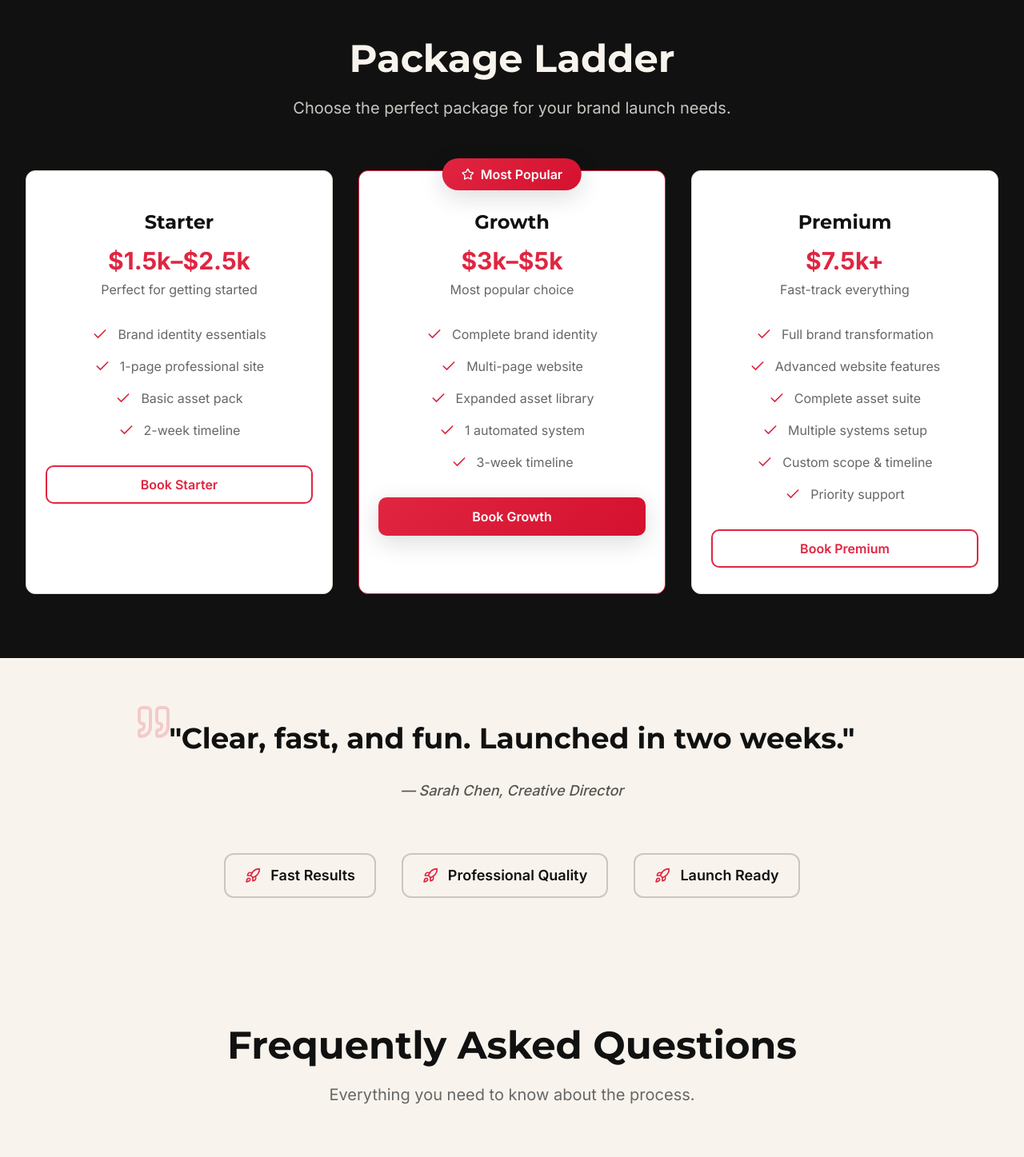
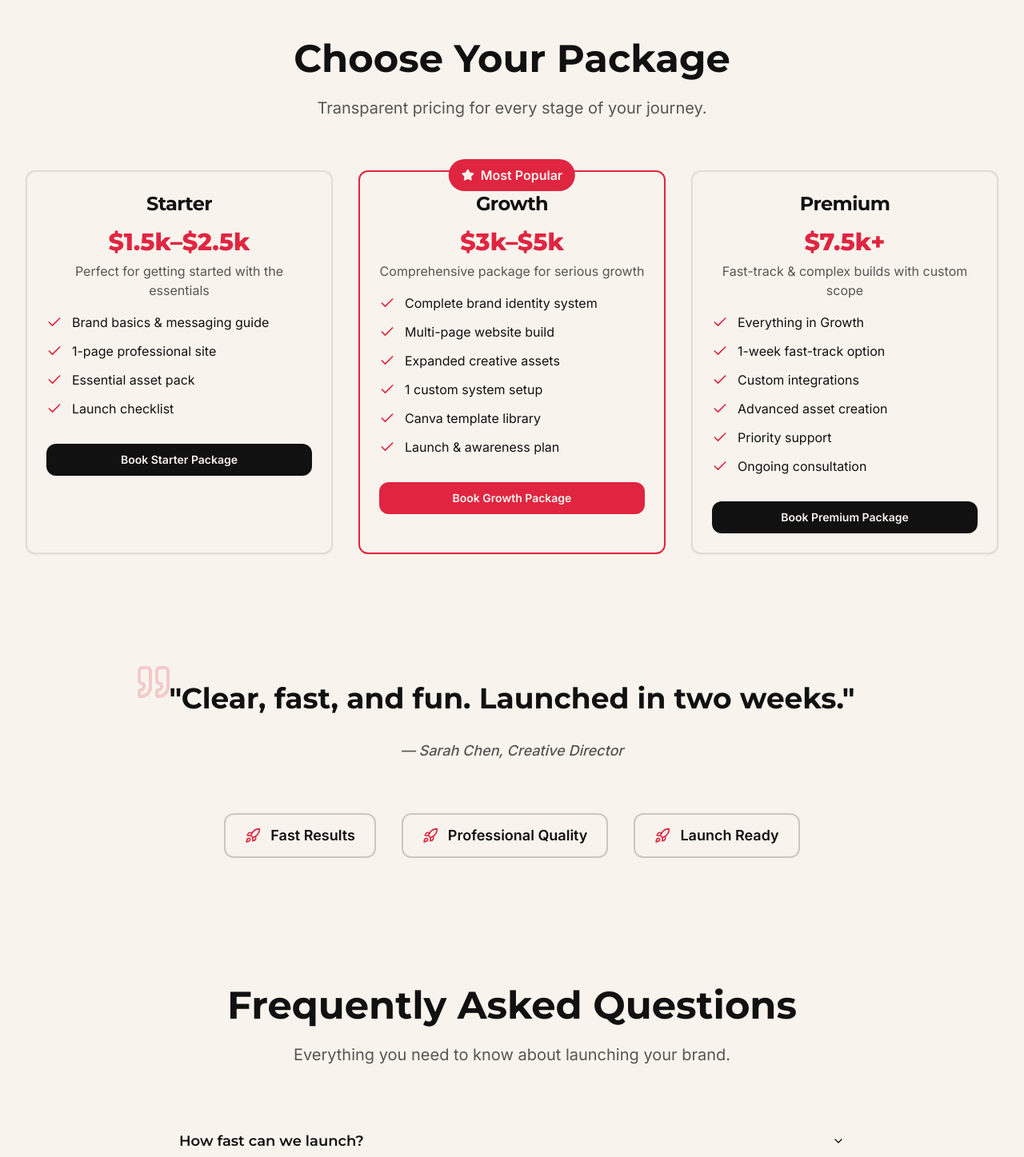
Before and after one commit to lynnslens/launchspark-kit, a React (Vite) app: page / in a window 1280 px wide. Shown: the part 2360-3807 px from the top of the page at 80% size. Built offline with nearby package versions, Linux system fonts and the light colour scheme.

Commit message:
Complete landing page sections
Completed the PackageLadder and FAQ sections of the landing page.

```diff
--- a/src/components/FAQ.tsx
+++ b/src/components/FAQ.tsx
@@ -8,28 +8,28 @@ import {
 const faqs = [
   {
     question: "How fast can we launch?",
-    answer: "Most projects ship in 2–4 weeks. We can accommodate rush projects with our 1-Week Fast-Track option for an additional fee.",
+    answer: "Most ship in 2–4 weeks. We also offer a 1-Week Fast-Track option for simple projects."
   },
   {
     question: "Do I keep everything?",
-    answer: "Yes. You own the site and assets completely. We provide everything in editable formats so you can update and expand as needed.",
+    answer: "Yes, you own the site & assets. Everything is transferable and you have full control."
   },
   {
     question: "What platforms do you use?",
-    answer: "Lovable.dev for websites, Canva for templates, and professional POD tools as needed. All platforms are user-friendly and industry-standard.",
+    answer: "Lovable.dev for websites, Canva for templates, and various POD platforms for products."
   },
   {
-    question: "What if I need it ASAP?",
-    answer: "Ask about the 1-Week Fast-Track. We can prioritize your project and deliver a complete brand package in just one week for time-sensitive launches.",
+    question: "Is there a rush option?",
+    answer: "Ask about the 1-Week Fast-Track. Perfect for urgent launches with simplified scope."
   },
   {
-    question: "What's included in the training?",
-    answer: "Quick-start training covers how to edit your site, use your assets, and implement your launch checklist. All delivered via screen recordings and written guides.",
+    question: "What's included in the brand identity?",
+    answer: "Name refinement, tagline, color palette, fonts, logo concepts, and complete messaging guide."
   },
   {
-    question: "Can I make changes during the process?",
-    answer: "Absolutely! We include revision rounds in each package and encourage feedback throughout the build process to ensure you love the final result.",
-  },
+    question: "Do you provide ongoing support?",
+    answer: "Initial handoff includes training. Ongoing support available as add-on service."
+  }
 ];
 
 const FAQ = () => {
@@ -37,25 +37,21 @@ const FAQ = () => {
     <section id="faq" className="py-20 bg-background">
       <div className="max-w-4xl mx-auto px-4 sm:px-6 lg:px-8">
         <div className="text-center mb-16">
-          <h2 className="text-3xl sm:text-4xl lg:text-5xl font-bold text-charcoal mb-6">
+          <h2 className="text-3xl sm:text-4xl lg:text-5xl font-heading font-bold text-charcoal mb-6">
             Frequently Asked Questions
           </h2>
-          <p className="text-xl text-muted-foreground">
-            Everything you need to know about the process.
+          <p className="text-xl text-charcoal/70">
+            Everything you need to know about launching your brand.
           </p>
         </div>
 
-        <Accordion type="single" collapsible className="space-y-4">
+        <Accordion type="single" collapsible className="w-full">
           {faqs.map((faq, index) => (
-            <AccordionItem
-              key={index}
-              value={`item-${index}`}
-              className="border border-border rounded-lg px-6 hover:shadow-soft transition-all duration-300"
-            >
-              <AccordionTrigger className="text-left text-lg font-semibold text-charcoal hover:text-red py-6">
+            <AccordionItem key={index} value={`item-${index}`} className="border-charcoal/20">
+              <AccordionTrigger className="text-left font-heading font-semibold text-lg text-charcoal hover:text-red">
                 {faq.question}
               </AccordionTrigger>
-              <AccordionContent className="text-muted-foreground text-base leading-relaxed pb-6">
+              <AccordionContent className="text-charcoal/70 text-base leading-relaxed">
                 {faq.answer}
               </AccordionContent>
             </AccordionItem>
--- a/src/components/PackageLadder.tsx
+++ b/src/components/PackageLadder.tsx
@@ -1,104 +1,113 @@
+import { Card, CardContent, CardDescription, CardHeader, CardTitle } from "@/components/ui/card";
 import { Button } from "@/components/ui/button";
-import { Card, CardContent, CardHeader } from "@/components/ui/card";
 import { Check, Star } from "lucide-react";
 
 const packages = [
   {
     name: "Starter",
     price: "$1.5k–$2.5k",
-    description: "Perfect for getting started",
+    description: "Perfect for getting started with the essentials",
     features: [
-      "Brand identity essentials",
+      "Brand basics & messaging guide",
       "1-page professional site",
-      "Basic asset pack",
-      "2-week timeline",
+      "Essential asset pack",
+      "Launch checklist"
     ],
-    cta: "Book Starter",
-    popular: false,
+    cta: "Book Starter Package",
+    popular: false
   },
   {
     name: "Growth",
     price: "$3k–$5k",
-    description: "Most popular choice",
+    description: "Comprehensive package for serious growth",
     features: [
-      "Complete brand identity",
-      "Multi-page website",
-      "Expanded asset library",
-      "1 automated system",
-      "3-week timeline",
+      "Complete brand identity system",
+      "Multi-page website build",
+      "Expanded creative assets",
+      "1 custom system setup",
+      "Canva template library",
+      "Launch & awareness plan"
     ],
-    cta: "Book Growth",
-    popular: true,
+    cta: "Book Growth Package",
+    popular: true
   },
   {
     name: "Premium",
     price: "$7.5k+",
-    description: "Fast-track everything",
+    description: "Fast-track & complex builds with custom scope",
     features: [
-      "Full brand transformation",
-      "Advanced website features",
-      "Complete asset suite",
-      "Multiple systems setup",
-      "Custom scope & timeline",
+      "Everything in Growth",
+      "1-week fast-track option",
+      "Custom integrations",
+      "Advanced asset creation",
       "Priority support",
+      "Ongoing consultation"
     ],
-    cta: "Book Premium",
-    popular: false,
-  },
+    cta: "Book Premium Package",
+    popular: false
+  }
 ];
 
 const PackageLadder = () => {
   return (
-    <section id="packages" className="py-20 bg-charcoal">
+    <section id="packages" className="py-20 bg-background">
       <div className="max-w-7xl mx-auto px-4 sm:px-6 lg:px-8">
         <div className="text-center mb-16">
-          <h2 className="text-3xl sm:text-4xl lg:text-5xl font-bold text-cream mb-6">
-            Package Ladder
+          <h2 className="text-3xl sm:text-4xl lg:text-5xl font-heading font-bold text-charcoal mb-6">
+            Choose Your Package
           </h2>
-          <p className="text-xl text-cream/80 max-w-3xl mx-auto">
-            Choose the perfect package for your brand launch needs.
+          <p className="text-xl text-charcoal/70 max-w-3xl mx-auto">
+            Transparent pricing for every stage of your journey.
           </p>
         </div>
 
-        <div className="grid md:grid-cols-3 gap-8">
+        <div className="grid grid-cols-1 md:grid-cols-3 gap-8">
           {packages.map((pkg, index) => (
             <Card
               key={index}
-              className={`relative text-center transition-all duration-300 hover:scale-105 ${
+              className={`relative border-2 hover:shadow-elevated transition-all duration-300 ${
                 pkg.popular
-                  ? "border-red bg-card shadow-red-glow"
-                  : "border-border bg-card hover:shadow-elevated"
+                  ? 'border-red shadow-red-glow bg-cream'
+                  : 'border-charcoal/10 bg-cream'
               }`}
             >
               {pkg.popular && (
                 <div className="absolute -top-4 left-1/2 transform -translate-x-1/2">
-                  <div className="bg-gradient-accent text-white px-6 py-2 rounded-full flex items-center gap-2 shadow-elevated">
-                    <Star className="w-4 h-4" />
-                    <span className="font-semibold">Most Popular</span>
+                  <div className="bg-red text-cream px-4 py-2 rounded-full flex items-center gap-2 font-semibold">
+                    <Star className="w-4 h-4 fill-current" />
+                    Most Popular
                   </div>
                 </div>
               )}
 
-              <CardHeader className="pb-8 pt-12">
-                <h3 className="text-2xl font-bold text-charcoal mb-2">{pkg.name}</h3>
-                <div className="text-3xl font-bold text-red mb-2">{pkg.price}</div>
-                <p className="text-muted-foreground">{pkg.description}</p>
+              <CardHeader className="text-center pb-4">
+                <CardTitle className="text-2xl font-heading font-bold text-charcoal mb-2">
+                  {pkg.name}
+                </CardTitle>
+                <div className="text-3xl font-heading font-extrabold text-red mb-3">
+                  {pkg.price}
+                </div>
+                <CardDescription className="text-charcoal/70 text-base">
+                  {pkg.description}
+                </CardDescription>
               </CardHeader>
 
-              <CardContent className="pb-8">
-                <ul className="space-y-4 mb-8">
+              <CardContent>
+                <ul className="space-y-3 mb-8">
                   {pkg.features.map((feature, featureIndex) => (
-                    <li key={featureIndex} className="flex items-center justify-center gap-3">
-                      <Check className="w-5 h-5 text-red flex-shrink-0" />
-                      <span className="text-muted-foreground">{feature}</span>
+                    <li key={featureIndex} className="flex items-start gap-3">
+                      <Check className="w-5 h-5 text-red mt-0.5 flex-shrink-0" />
+                      <span className="text-charcoal">{feature}</span>
                     </li>
                   ))}
                 </ul>
 
                 <Button
-                  variant={pkg.popular ? "hero" : "hero-outline"}
-                  size="lg"
-                  className="w-full"
+                  className={`w-full font-semibold py-3 rounded-lg transition-all duration-300 ${
+                    pkg.popular
+                      ? 'bg-red hover:bg-red/90 text-cream'
+                      : 'bg-charcoal hover:bg-charcoal/90 text-cream'
+                  }`}
                   onClick={() => window.open('#', '_blank')}
                 >
                   {pkg.cta}
```
